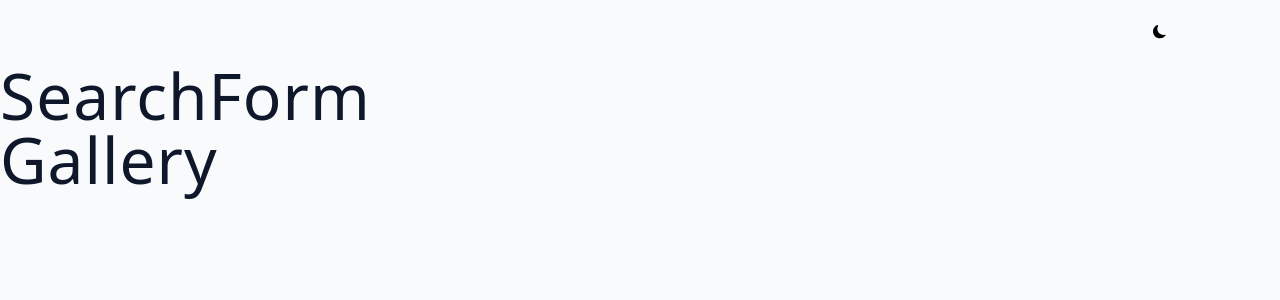
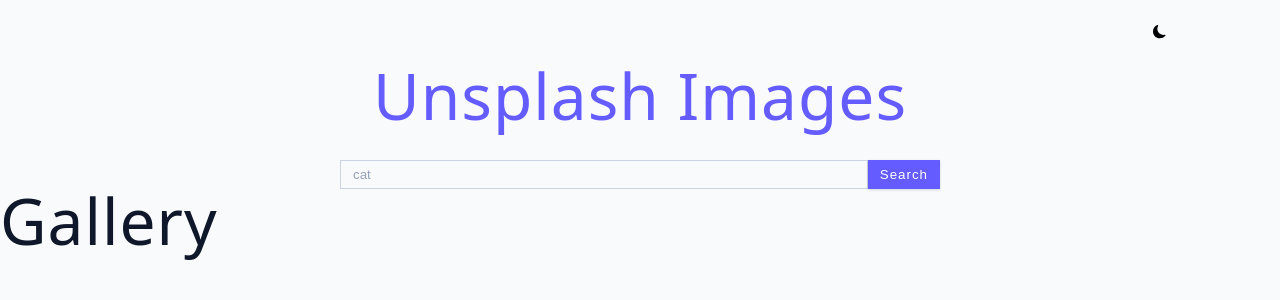
Before and after one commit to Amir2210/Unsplash-Img-project, a React (Vite) app: page / in a window 1280 px wide. Shown: the top 300 px of the page. Built offline with nearby package versions, Linux system fonts and the light colour scheme.

Commit message:
Create a form with an input and a submit button

```diff
--- a/src/cmps/SearchForm.jsx
+++ b/src/cmps/SearchForm.jsx
@@ -1,5 +1,22 @@
+
 export function SearchForm() {
+  function handleSubmit(ev) {
+    ev.preventDefault()
+    const searchValue = ev.target.elements.search.value
+    if (!searchValue) return
+    console.log(searchValue)
+  }
   return (
-    <h1>SearchForm</h1>
+    <section>
+      <h1 className='title'>Unsplash Images</h1>
+      <form className='search-form' onSubmit={handleSubmit}>
+        <input className='form-input search-input'
+          type="text"
+          placeholder='cat'
+          name='search'
+        />
+        <button type='submit' className='btn'>search</button>
+      </form>
+    </section>
   )
 }
```
